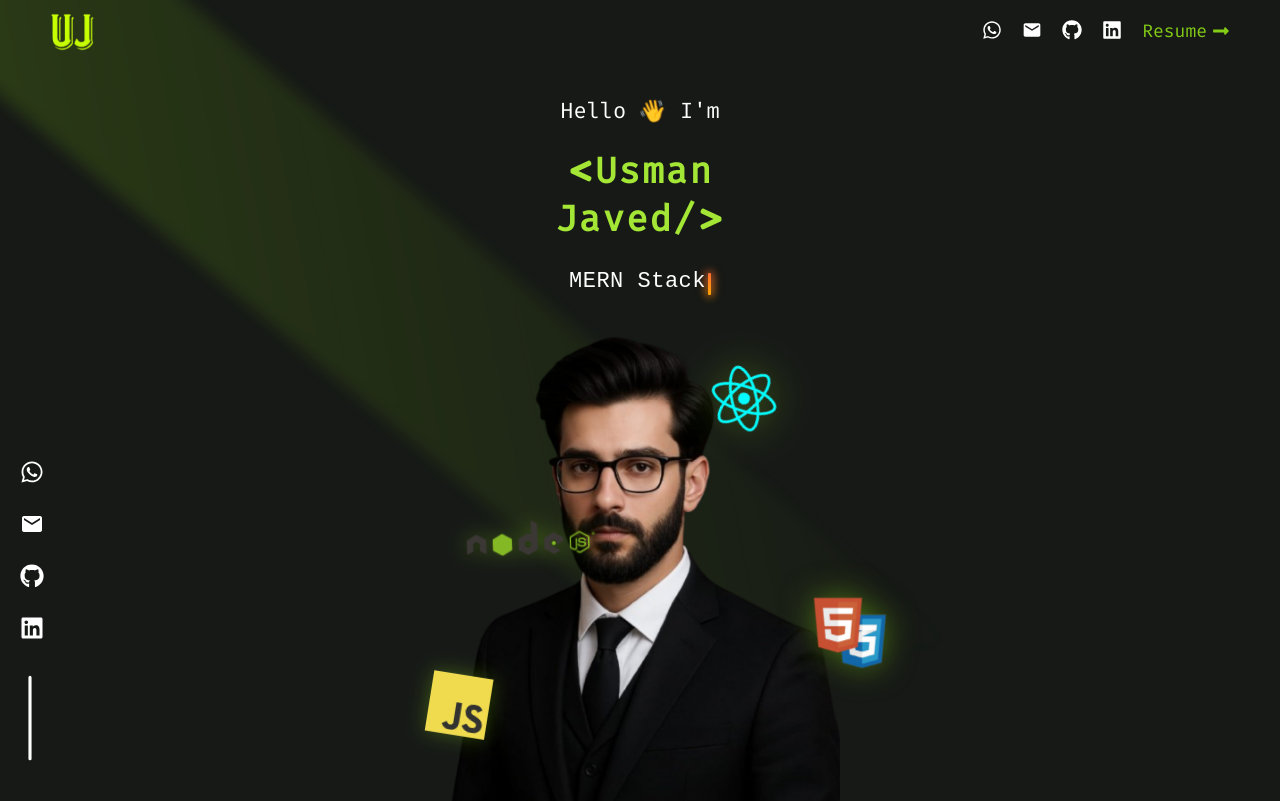
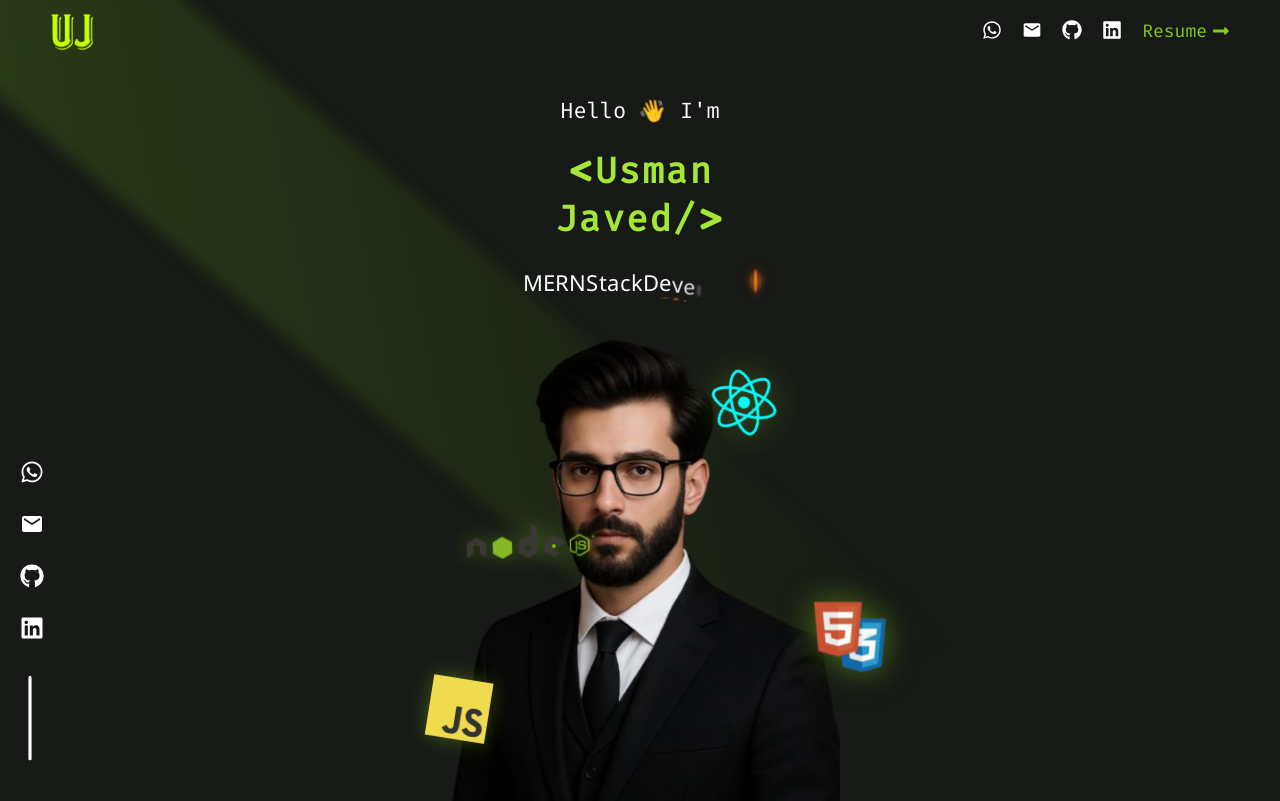
Before and after one commit to Usman-Javed-07/Usman-Portfolio, a React (Vite) app: page / in a window 1280 px wide. Shown: the top 801 px of the page. Built offline with nearby package versions, Linux system fonts and the light colour scheme.

Commit message:
update type writter

```diff
--- a/src/components/common/Typewriter.css
+++ b/src/components/common/Typewriter.css
@@ -1,90 +1,284 @@
+.typewriter-wrapper {
+  display: inline-flex;
+  align-items: center;
+  position: relative;
+  min-height: 1.5em;
+  overflow: visible;
+}
+
 .typewriter-container {
   display: inline-flex;
   align-items: center;
   position: relative;
-  min-height: 1.2em;
+  white-space: nowrap;
 }
 
-.typewriter-text {
-  font-family: 'Courier New', 'Consolas', monospace;
+.typewriter-char {
+  display: inline-block;
+  font-family: 'Segoe UI', 'Roboto', 'Arial', sans-serif;
   font-weight: 500;
-  letter-spacing: 0.5px;
-  white-space: nowrap;
+  letter-spacing: 0.3px;
   color: inherit;
+  opacity: 0;
+  transform: translateY(10px) scale(0.8);
+  animation: charAppear 0.3s cubic-bezier(0.34, 1.56, 0.64, 1) forwards;
   position: relative;
-  z-index: 1;
+}
+
+.typewriter-char::after {
+  content: '';
+  position: absolute;
+  bottom: -2px;
+  left: 0;
+  right: 0;
+  height: 2px;
+  background: linear-gradient(90deg,
+    transparent 0%,
+    rgba(255, 107, 53, 0.6) 20%,
+    rgba(255, 165, 0, 0.8) 50%,
+    rgba(255, 107, 53, 0.6) 80%,
+    transparent 100%
+  );
+  transform: scaleX(0);
+  transform-origin: left;
+  animation: underlineSlide 0.4s cubic-bezier(0.4, 0, 0.2, 1) forwards;
+  animation-delay: inherit;
+  opacity: 0;
+}
+
+@keyframes charAppear {
+  0% {
+    opacity: 0;
+    transform: translateY(15px) scale(0.7) rotateX(-90deg);
+    filter: blur(4px);
+  }
+  50% {
+    opacity: 0.8;
+    transform: translateY(5px) scale(0.95) rotateX(-20deg);
+    filter: blur(1px);
+  }
+  100% {
+    opacity: 1;
+    transform: translateY(0) scale(1) rotateX(0deg);
+    filter: blur(0);
+  }
+}
+
+@keyframes underlineSlide {
+  0% {
+    transform: scaleX(0);
+    opacity: 0;
+  }
+  50% {
+    opacity: 0.8;
+  }
+  100% {
+    transform: scaleX(1);
+    opacity: 0;
+  }
 }
 
 .typewriter-cursor {
   display: inline-block;
   width: 3px;
-  height: 1em;
-  background: linear-gradient(180deg, #ff6b35 0%, #ffa500 100%);
-  margin-left: 2px;
-  animation: blink 1s ease-in-out infinite;
-  box-shadow: 0 0 8px rgba(255, 107, 53, 0.6),
-              0 0 15px rgba(255, 107, 53, 0.3);
-  border-radius: 1px;
+  height: 1.1em;
+  background: linear-gradient(
+    180deg,
+    rgba(255, 107, 53, 0.2) 0%,
+    rgba(255, 107, 53, 1) 20%,
+    rgba(255, 165, 0, 1) 50%,
+    rgba(255, 107, 53, 1) 80%,
+    rgba(255, 107, 53, 0.2) 100%
+  );
+  margin-left: 3px;
+  border-radius: 2px;
   position: relative;
-  top: 2px;
-}
-
-@keyframes blink {
-  0%, 49% {
-    opacity: 1;
-    transform: scaleY(1);
-  }
-  50%, 99% {
-    opacity: 0;
-    transform: scaleY(0.8);
-  }
-  100% {
-    opacity: 1;
-    transform: scaleY(1);
-  }
+  animation: cursorBlink 1.2s cubic-bezier(0.4, 0, 0.6, 1) infinite,
+             cursorPulse 2s ease-in-out infinite;
+  box-shadow:
+    0 0 10px rgba(255, 107, 53, 0.6),
+    0 0 20px rgba(255, 107, 53, 0.4),
+    0 0 30px rgba(255, 107, 53, 0.2);
+  transform-origin: center;
 }
 
 .typewriter-cursor::before {
   content: '';
   position: absolute;
-  top: -2px;
-  left: -2px;
-  right: -2px;
-  bottom: -2px;
-  background: inherit;
-  filter: blur(4px);
-  opacity: 0.6;
+  top: -4px;
+  left: -4px;
+  right: -4px;
+  bottom: -4px;
+  background: radial-gradient(
+    circle,
+    rgba(255, 107, 53, 0.4) 0%,
+    rgba(255, 165, 0, 0.2) 40%,
+    transparent 70%
+  );
+  border-radius: 50%;
+  animation: glowPulse 2s ease-in-out infinite;
   z-index: -1;
-  animation: pulseGlow 2s ease-in-out infinite;
 }
 
-@keyframes pulseGlow {
-  0%, 100% {
+.typewriter-cursor::after {
+  content: '';
+  position: absolute;
+  top: 50%;
+  left: 50%;
+  width: 20px;
+  height: 20px;
+  background: radial-gradient(
+    circle,
+    rgba(255, 165, 0, 0.6) 0%,
+    rgba(255, 107, 53, 0.3) 30%,
+    transparent 70%
+  );
+  border-radius: 50%;
+  transform: translate(-50%, -50%);
+  animation: ripple 2s ease-out infinite;
+  z-index: -2;
+}
+
+.typewriter-cursor.paused {
+  animation: cursorPaused 0.8s ease-in-out infinite;
+}
+
+@keyframes cursorBlink {
+  0%, 45% {
+    opacity: 1;
+    transform: scaleY(1) scaleX(1);
+  }
+  50%, 95% {
     opacity: 0.3;
+    transform: scaleY(0.95) scaleX(0.8);
   }
-  50% {
-    opacity: 0.8;
+  100% {
+    opacity: 1;
+    transform: scaleY(1) scaleX(1);
   }
 }
 
+@keyframes cursorPulse {
+  0%, 100% {
+    height: 1.1em;
+    filter: brightness(1);
+  }
+  50% {
+    height: 1.15em;
+    filter: brightness(1.3);
+  }
+}
+
+@keyframes cursorPaused {
+  0%, 100% {
+    opacity: 1;
+    transform: scale(1);
+  }
+  50% {
+    opacity: 0.6;
+    transform: scale(1.1);
+  }
+}
+
+@keyframes glowPulse {
+  0%, 100% {
+    opacity: 0.6;
+    transform: scale(1);
+  }
+  50% {
+    opacity: 1;
+    transform: scale(1.3);
+  }
+}
+
+@keyframes ripple {
+  0% {
+    width: 20px;
+    height: 20px;
+    opacity: 0.8;
+  }
+  50% {
+    width: 40px;
+    height: 40px;
+    opacity: 0.4;
+  }
+  100% {
+    width: 60px;
+    height: 60px;
+    opacity: 0;
+  }
+}
+
+/* Smooth transitions when characters are added/removed */
+.typewriter-char {
+  transition: all 0.2s cubic-bezier(0.4, 0, 0.2, 1);
+}
+
+/* Hover effect on the entire typewriter */
+.typewriter-wrapper:hover .typewriter-char {
+  text-shadow: 0 0 8px rgba(255, 107, 53, 0.3);
+}
+
+.typewriter-wrapper:hover .typewriter-cursor {
+  box-shadow:
+    0 0 15px rgba(255, 107, 53, 0.8),
+    0 0 25px rgba(255, 107, 53, 0.5),
+    0 0 35px rgba(255, 107, 53, 0.3);
+}
+
+/* Mobile responsive */
 @media (max-width: 768px) {
-  .typewriter-text {
+  .typewriter-char {
     font-size: 0.95em;
+    letter-spacing: 0.2px;
   }
 
   .typewriter-cursor {
     width: 2px;
-    height: 0.9em;
+    height: 1em;
+    margin-left: 2px;
+  }
+
+  .typewriter-cursor::before,
+  .typewriter-cursor::after {
+    display: none;
   }
 }
 
+/* Reduce motion for accessibility */
 @media (prefers-reduced-motion: reduce) {
-  .typewriter-cursor {
-    animation: none;
-    opacity: 1;
+  .typewriter-char {
+    animation: charAppearSimple 0.2s ease forwards;
   }
 
-  .typewriter-cursor::before {
+  .typewriter-char::after {
     animation: none;
   }
+
+  .typewriter-cursor {
+    animation: cursorBlinkSimple 1s step-end infinite;
+  }
+
+  .typewriter-cursor::before,
+  .typewriter-cursor::after {
+    animation: none;
+  }
+
+  @keyframes charAppearSimple {
+    from {
+      opacity: 0;
+    }
+    to {
+      opacity: 1;
+    }
+  }
+
+  @keyframes cursorBlinkSimple {
+    0%, 49% {
+      opacity: 1;
+    }
+    50%, 100% {
+      opacity: 0;
+    }
+  }
 }
--- a/src/components/common/Typewriter.jsx
+++ b/src/components/common/Typewriter.jsx
@@ -1,47 +1,97 @@
-import { useEffect, useState } from 'react';
+import { useEffect, useState, useRef } from 'react';
 import './Typewriter.css';
 
-const Typewriter = ({ texts = [], speed = 80, deleteSpeed = 40, delay = 2000 }) => {
-  const [displayedText, setDisplayedText] = useState('');
+const Typewriter = ({ texts = [], speed = 60, deleteSpeed = 30, delay = 2500 }) => {
+  const [displayedChars, setDisplayedChars] = useState([]);
   const [isDeleting, setIsDeleting] = useState(false);
   const [loopIndex, setLoopIndex] = useState(0);
-  const [charIndex, setCharIndex] = useState(0);
+  const [isPaused, setIsPaused] = useState(false);
+
+  const charsRef = useRef([]);
+  const isDeletingRef = useRef(false);
+  const loopIndexRef = useRef(0);
+  const isPausedRef = useRef(false);
 
   useEffect(() => {
     if (texts.length === 0) return;
 
-    const currentText = texts[loopIndex % texts.length];
+    let timeoutId;
 
-    const getRandomSpeed = (baseSpeed) => {
-      return baseSpeed + Math.random() * 30;
+    const type = () => {
+      const currentText = texts[loopIndexRef.current % texts.length];
+
+      if (isPausedRef.current) return;
+
+      if (!isDeletingRef.current) {
+        // Typing
+        if (charsRef.current.length < currentText.length) {
+          const nextChar = currentText[charsRef.current.length];
+          const newChars = [...charsRef.current, { char: nextChar, key: Date.now() + Math.random() }];
+          charsRef.current = newChars;
+          setDisplayedChars(newChars);
+
+          const variance = Math.random() * 40 - 20;
+          timeoutId = setTimeout(type, speed + variance);
+        } else {
+          // Finished typing, pause before deleting
+          isPausedRef.current = true;
+          setIsPaused(true);
+
+          timeoutId = setTimeout(() => {
+            isPausedRef.current = false;
+            setIsPaused(false);
+            isDeletingRef.current = true;
+            setIsDeleting(true);
+            type();
+          }, delay);
+        }
+      } else {
+        // Deleting
+        if (charsRef.current.length > 0) {
+          const newChars = charsRef.current.slice(0, -1);
+          charsRef.current = newChars;
+          setDisplayedChars(newChars);
+
+          const variance = Math.random() * 20 - 10;
+          timeoutId = setTimeout(type, deleteSpeed + variance);
+        } else {
+          // Finished deleting, move to next text
+          isDeletingRef.current = false;
+          setIsDeleting(false);
+          loopIndexRef.current = (loopIndexRef.current + 1) % texts.length;
+          setLoopIndex(loopIndexRef.current);
+
+          timeoutId = setTimeout(type, speed);
+        }
+      }
     };
 
-    const timeout = setTimeout(() => {
-      if (!isDeleting) {
-        if (charIndex < currentText.length) {
-          setDisplayedText(currentText.substring(0, charIndex + 1));
-          setCharIndex(charIndex + 1);
-        } else {
-          setTimeout(() => setIsDeleting(true), delay);
-        }
-      } else {
-        if (charIndex > 0) {
-          setDisplayedText(currentText.substring(0, charIndex - 1));
-          setCharIndex(charIndex - 1);
-        } else {
-          setIsDeleting(false);
-          setLoopIndex((prev) => (prev + 1) % texts.length);
-        }
+    // Start typing
+    timeoutId = setTimeout(type, 500);
+
+    return () => {
+      if (timeoutId) {
+        clearTimeout(timeoutId);
       }
-    }, isDeleting ? deleteSpeed : getRandomSpeed(speed));
-
-    return () => clearTimeout(timeout);
-  }, [charIndex, isDeleting, loopIndex, texts, speed, deleteSpeed, delay]);
+    };
+  }, [texts, speed, deleteSpeed, delay]);
 
   return (
-    <span className="typewriter-container">
-      <span className="typewriter-text">{displayedText}</span>
-      <span className="typewriter-cursor"></span>
+    <span className="typewriter-wrapper">
+      <span className="typewriter-container">
+        {displayedChars.map((item, index) => (
+          <span
+            key={item.key}
+            className="typewriter-char"
+            style={{
+              animationDelay: `${index * 0.03}s`
+            }}
+          >
+            {item.char}
+          </span>
+        ))}
+        <span className={`typewriter-cursor ${isPaused ? 'paused' : ''}`}></span>
+      </span>
     </span>
   );
 };
```
